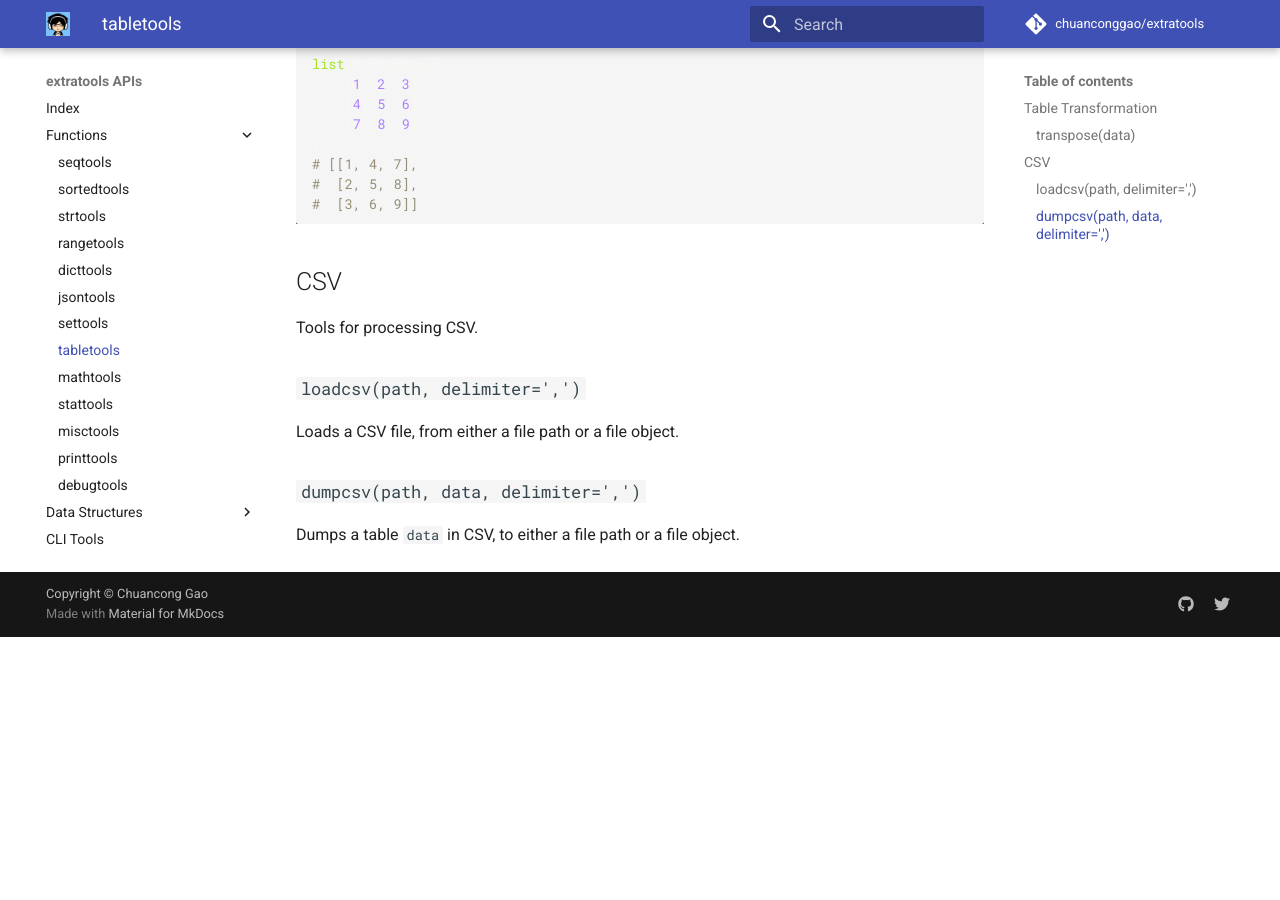
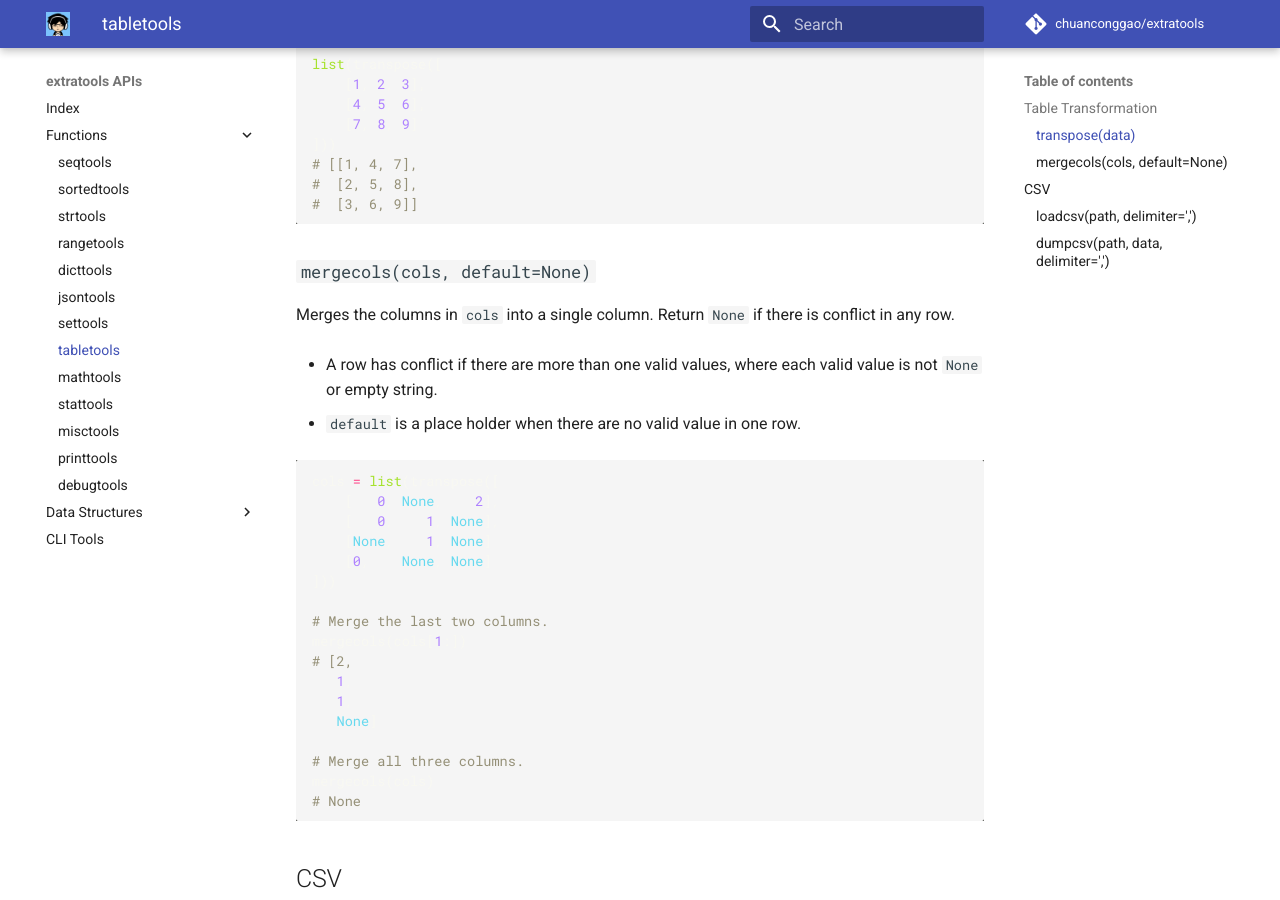
Before and after one commit to chuanconggao/extratools, an MkDocs documentation site: the page built from docs/functions/tabletools.md, in a window 1280 px wide and 900 px high, scrolled down 506 px. Built offline with MkDocs 1.6.1 and Material for MkDocs 9.7.7, drawn with Linux system fonts in a browser that asks for light colours; comment, search, counter and statistics services are not loaded; old or Windows-style settings are respelled for this version of MkDocs; before the commit the page ends 1143 px from its top, so only the background shows below that.

Commit message:
Add tabletools.mergecols

````diff
--- a/docs/functions/tabletools.md
+++ b/docs/functions/tabletools.md
@@ -22,6 +22,34 @@ list(transpose([
 #  [3, 6, 9]]
 ```
 
+### `mergecols(cols, default=None)`
+
+Merges the columns in `cols` into a single column. Return `None` if there is conflict in any row.
+
+- A row has conflict if there are more than one valid values, where each valid value is not `None` or empty string.
+
+- `default` is a place holder when there are no valid value in one row.
+
+``` python
+cols = list(transpose([
+    [   0, None,    2],
+    [   0,    1, None],
+    [None,    1, None]
+    [0,    None, None]
+]))
+
+# Merge the last two columns.
+mergecols(cols[1:])
+# [2,
+   1,
+   1,
+   None]
+
+# Merge all three columns.
+mergecols(cols)
+# None
+```
+
 ## CSV
 
 Tools for processing CSV.
--- a/setup.py
+++ b/setup.py
@@ -4,7 +4,7 @@ from setuptools import setup
 from glob import glob
 
 url = "https://github.com/chuanconggao/extratools"
-version = "0.6.2"
+version = "0.6.3"
 
 setup(
     name="extratools",
````
Also changed, not shown: 1 other file.
